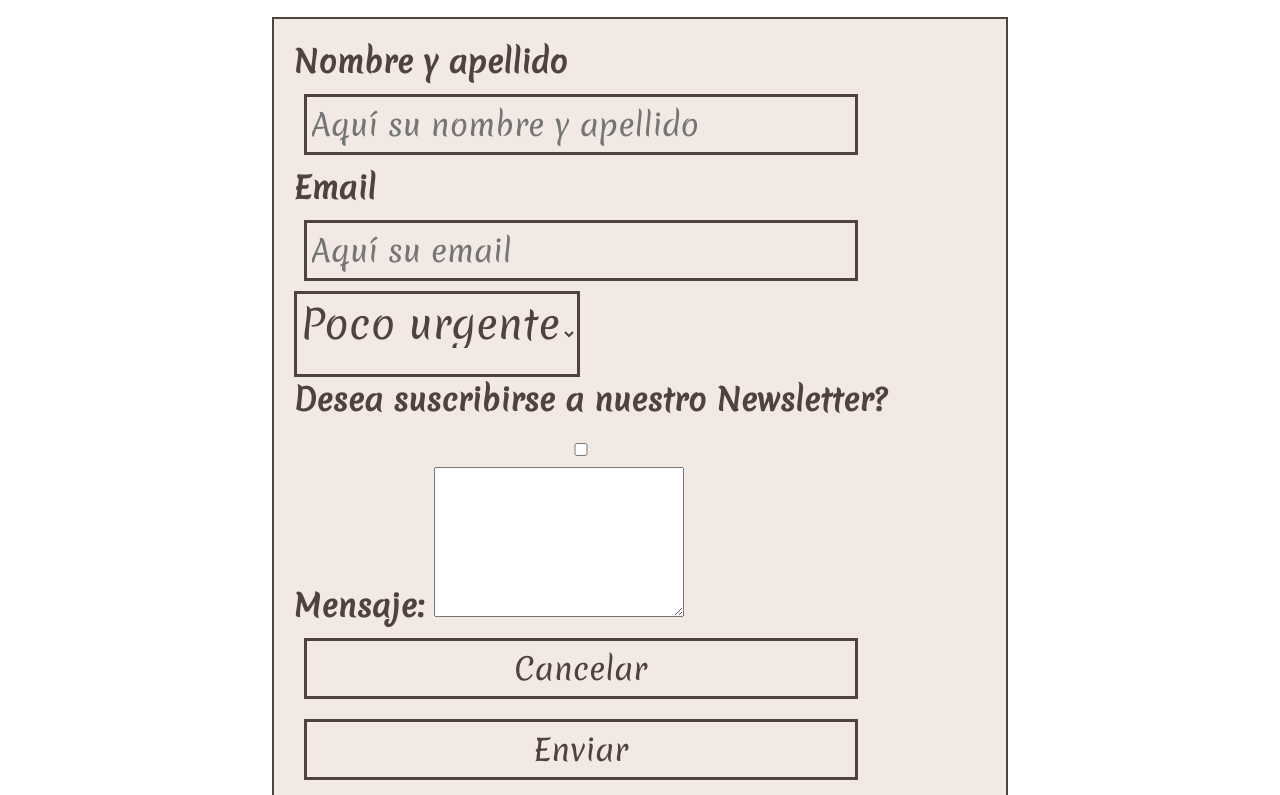
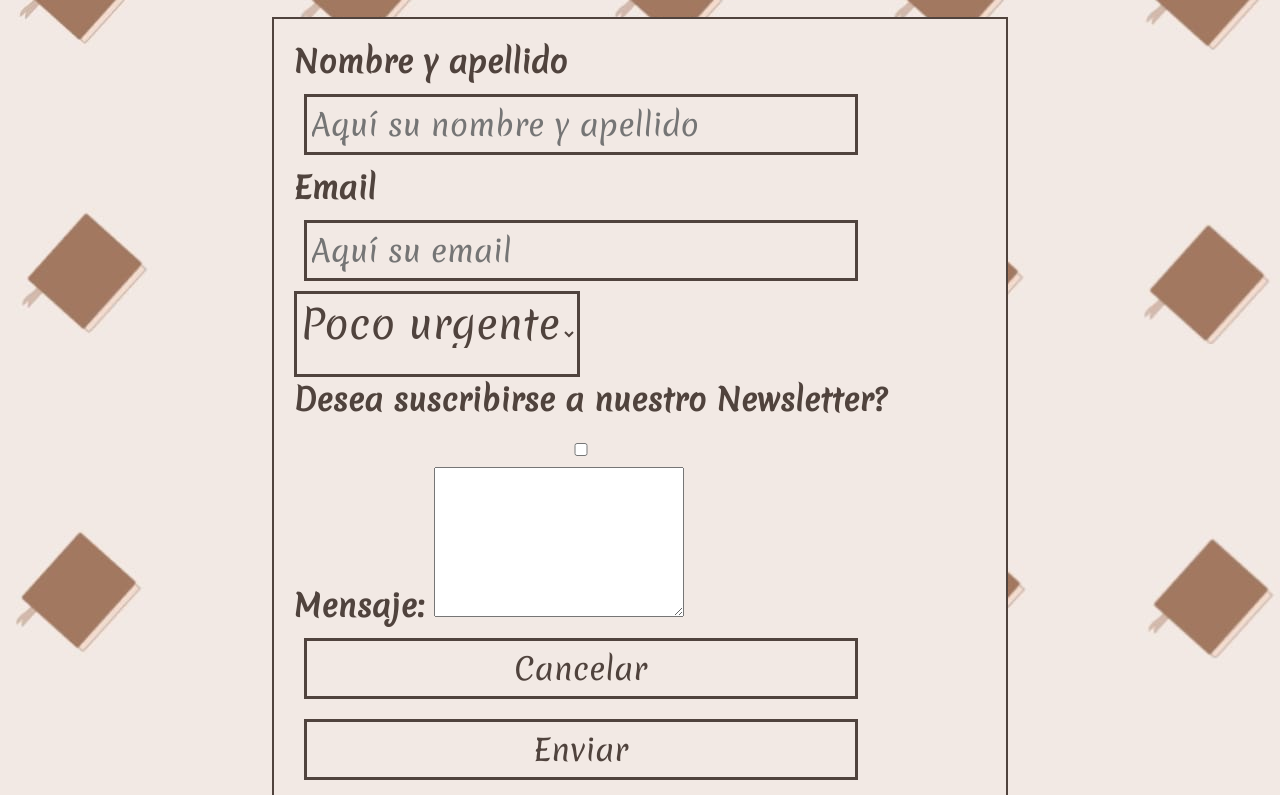
Before and after one commit to TomyMorano/EditorialPanda, a website: page pages/contacto.html in a window 1280 px wide. Shown: the part 331-1126 px from the top of the page. Drawn offline with nearby package versions, Linux system fonts and the light colour scheme; no server answers.

Commit message:
fix contacto, descripción en package.json

```diff
--- a/package.json
+++ b/package.json
@@ -1,14 +1,14 @@
 {
-  "name": "bootsrapesta",
+  "name": "desafio_coder--editorial_panda",
   "version": "1.0.0",
-  "description": "",
+  "description": "Editorial Panda",
   "main": "index.js",
   "scripts":{
     "build-css": "node-sass --include-path scss scss/styles.scss css/sassed.css",
 		"watch-css": "nodemon -e scss -x \"npm     run build-css\"",
     "test": "echo \"Error: no test specified\" && exit 1"
   },
-  "author": "tomi",
+  "author": "Tomás Morano",
   "license": "ISC",
   "devDependencies": {
     "node-sass": "^6.0.1",
--- a/scss/_contactoSobreNosotros.scss
+++ b/scss/_contactoSobreNosotros.scss
@@ -6,7 +6,7 @@
     align-items: center;
     font-size: 3rem;
     color: #50433d;
-    background-image: url(../fotos/fondoGeneral.jpg);
+    background-image: url(../fotos/fondoContacto.jpg);
     background-size: cover;
     background-repeat: no-repeat;
     fieldset{
```
Also changed, not shown: css/sassed.css, 1 other file.
